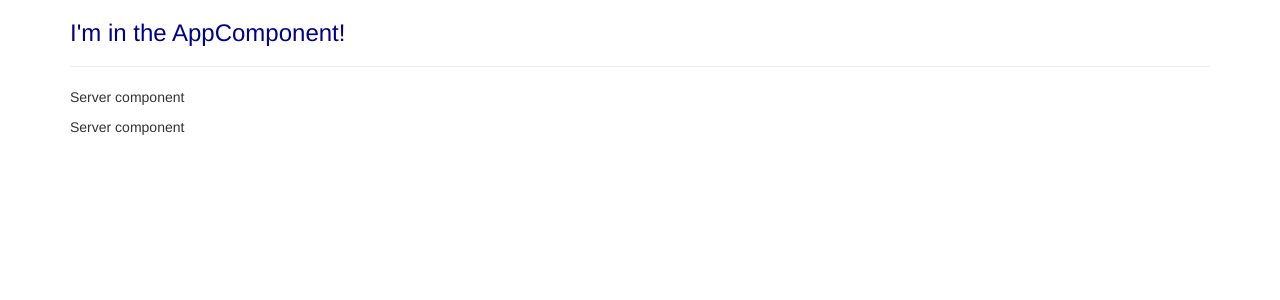
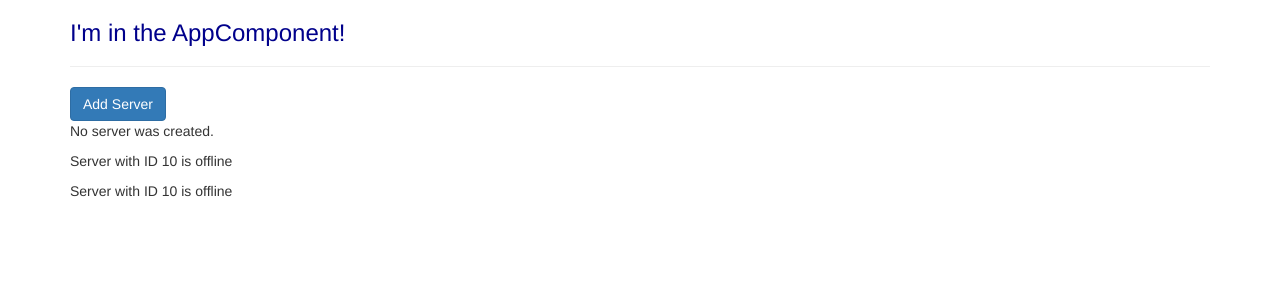
Before and after one commit to michaelvassilyevmvc/MaxAngBase, an Angular app: page / in a window 1280 px wide. Shown: the top 300 px of the page. Built offline with nearby package versions, Linux system fonts and the light colour scheme.

Commit message:
Ep27-29. Реализована простая привязка данных для событий и свойств

```diff
--- a/src/app/server/server.component.html
+++ b/src/app/server/server.component.html
@@ -1 +1 @@
-<p>Server component</p>
+<p>Server with ID {{ serverId }} is {{ getServerStatus() }}</p>
--- a/src/app/server/server.component.ts
+++ b/src/app/server/server.component.ts
@@ -5,5 +5,10 @@
   templateUrl: './server.component.html',
 })
 export class ServerComponent {
+  serverId = 10;
+  serverStatus = 'offline';
 
+  getServerStatus() {
+    return this.serverStatus;
+  }
 }
--- a/src/app/servers/servers.component.html
+++ b/src/app/servers/servers.component.html
@@ -1,2 +1,9 @@
+<button class="btn btn-primary"
+        [disabled]="!allowNewServer"
+        (click)="onCreateServer()"
+>Add Server
+</button>
+<!--<p [innerText]="allowNewServer"></p>-->
+<p>{{ serverCreationStatus }}</p>
 <app-server></app-server>
 <app-server></app-server>
--- a/src/app/servers/servers.component.ts
+++ b/src/app/servers/servers.component.ts
@@ -1,4 +1,4 @@
-import { Component } from '@angular/core';
+import {Component} from '@angular/core';
 
 @Component({
   selector: 'app-servers',
@@ -6,5 +6,16 @@
   styleUrls: ['./servers.component.css']
 })
 export class ServersComponent {
+  allowNewServer = false;
+  serverCreationStatus = 'No server was created.';
 
+  constructor() {
+    setTimeout(() => {
+      this.allowNewServer = true;
+    }, 2000);
+  }
+
+  onCreateServer(){
+    this.serverCreationStatus = 'Server was created.';
+  }
 }
```
